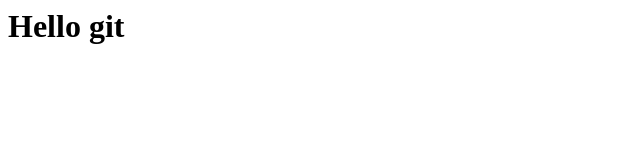
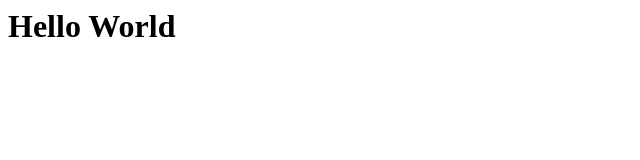
Before and after one commit to Kiril-UAV/git-sample, a plain HTML site: page index.html in a window 1280 px wide. Shown: the whole page, without its empty margins (0-640 px from the left). Drawn offline with Linux system fonts and the light colour scheme.

Commit message:
checking git

```diff
--- a/index.html
+++ b/index.html
@@ -1 +1 @@
-<h1>Hello git</h1>
+<h1>Hello World</h1>
```
